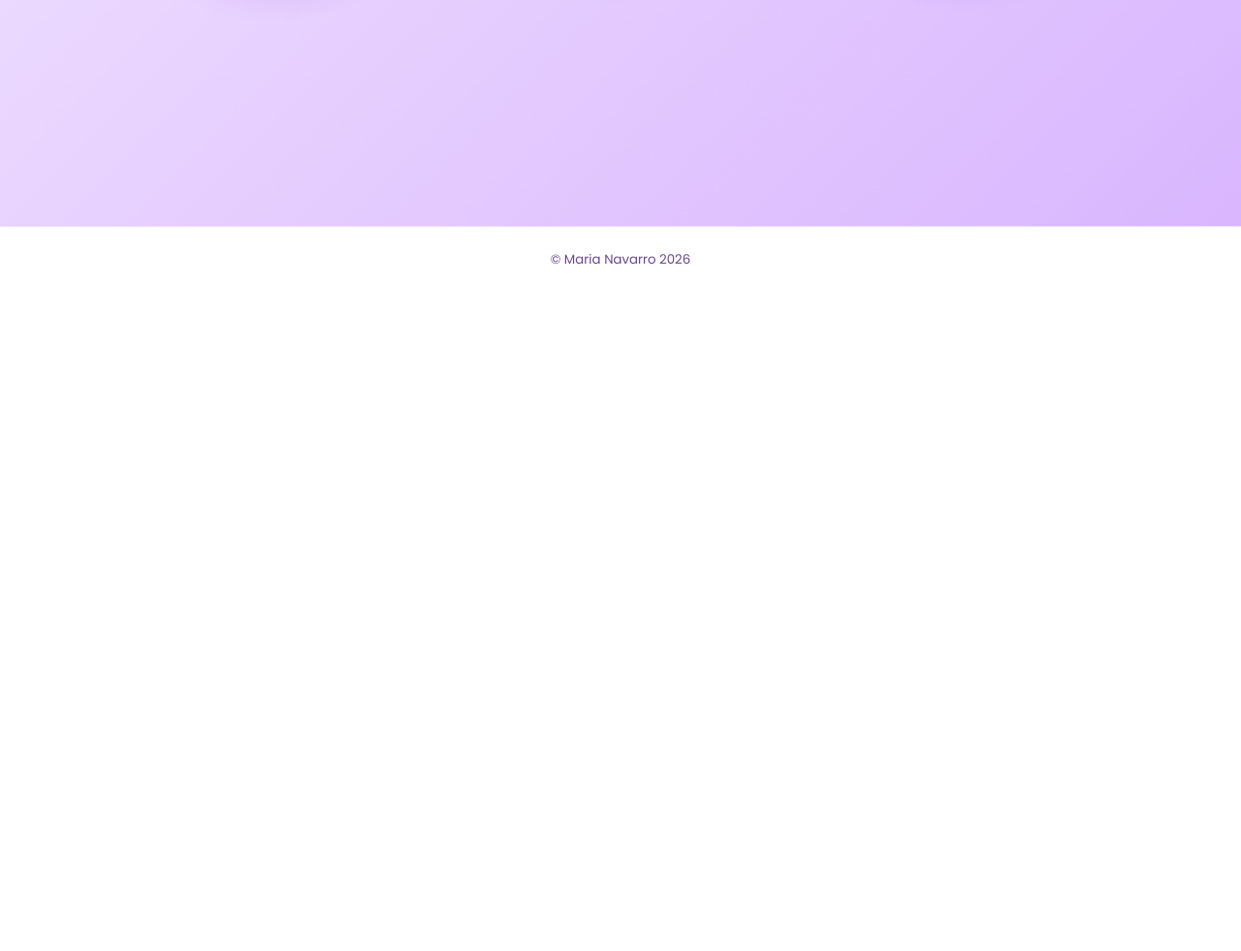
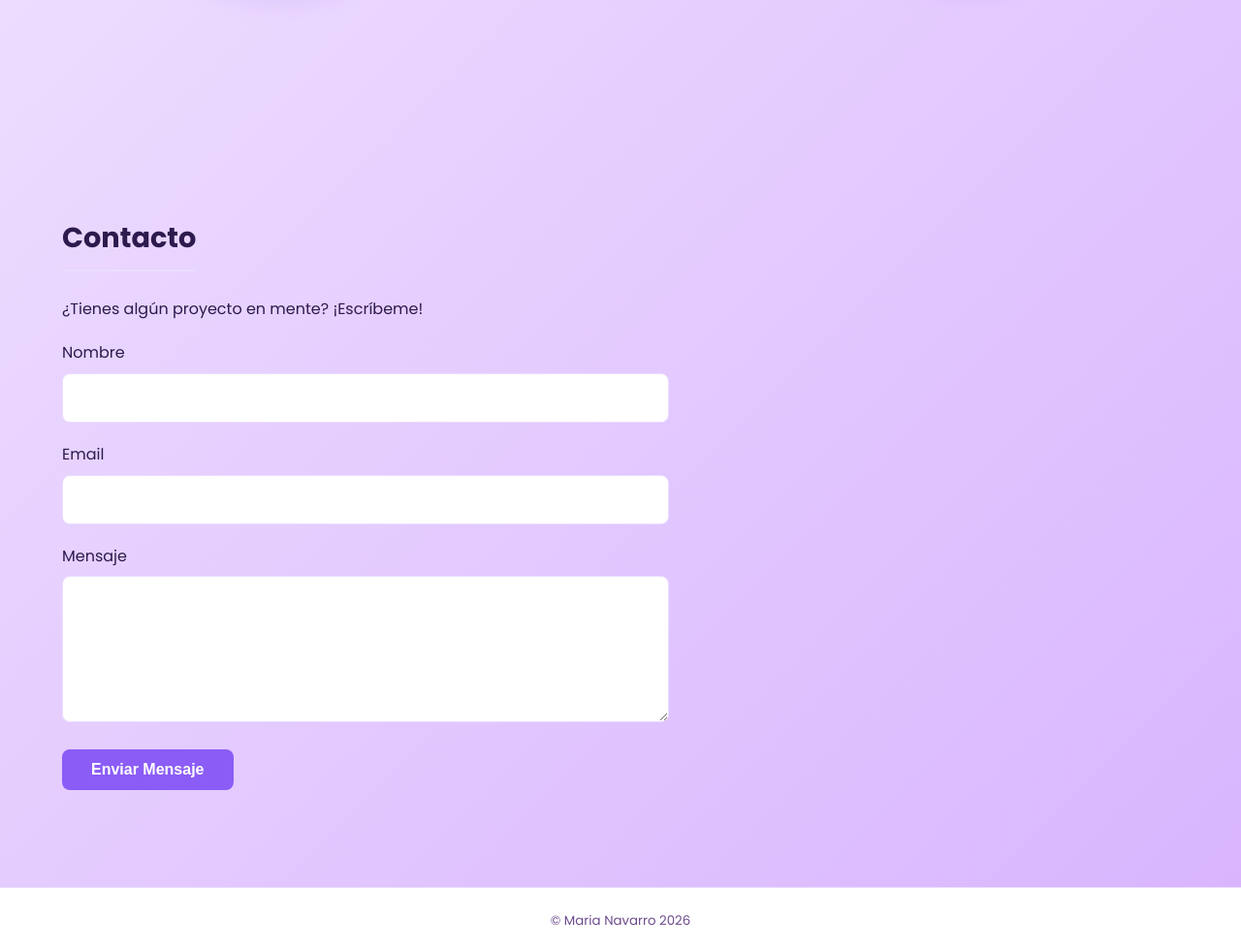
Before and after one commit to mariafer2108/Portafolio, a plain HTML site: page seleccion.html in a window 1280 px wide. Shown: the part 651-1632 px from the top of the page at 97% size. Before the commit the page ends 951 px from the top, so only its background shows below. Drawn offline with Linux system fonts and the light colour scheme.

Commit message:
Contacto: enlaces de navbar apuntan a #contacto y se agrega formulario en Selección

```diff
--- a/seleccion.html
+++ b/seleccion.html
@@ -123,7 +123,7 @@
       </button>
       <nav id="primary-nav" class="nav">
         <a href="index.html">Inicio</a>
-        <a href="index.html#contacto">Contacto</a>
+        <a href="#contacto">Contacto</a>
       </nav>
     </div>
   </header>
@@ -134,6 +134,25 @@
       <a href="diseno.html" class="globo" target="_blank" rel="noopener">Diseño<br>Gráfico</a>
       <a href="certificados.html" class="globo" target="_blank" rel="noopener">Certificados</a>
     </div>
+    <section class="card" id="contacto">
+      <h3>Contacto</h3>
+      <p style="margin-bottom: 20px;">¿Tienes algún proyecto en mente? ¡Escríbeme!</p>
+      <form class="contact-form" action="#" method="POST">
+        <div class="form-group">
+          <label for="nombre">Nombre</label>
+          <input type="text" id="nombre" name="nombre" required>
+        </div>
+        <div class="form-group">
+          <label for="email">Email</label>
+          <input type="email" id="email" name="email" required>
+        </div>
+        <div class="form-group">
+          <label for="mensaje">Mensaje</label>
+          <textarea id="mensaje" name="mensaje" rows="5" required></textarea>
+        </div>
+        <button type="submit" class="btn">Enviar Mensaje</button>
+      </form>
+    </section>
   </main>
 
   <footer class="site-footer">
```
Also changed, not shown: certificados.html (+1 -1 lines), diseno.html (+1 -1 lines), web.html (+1 -1 lines).
